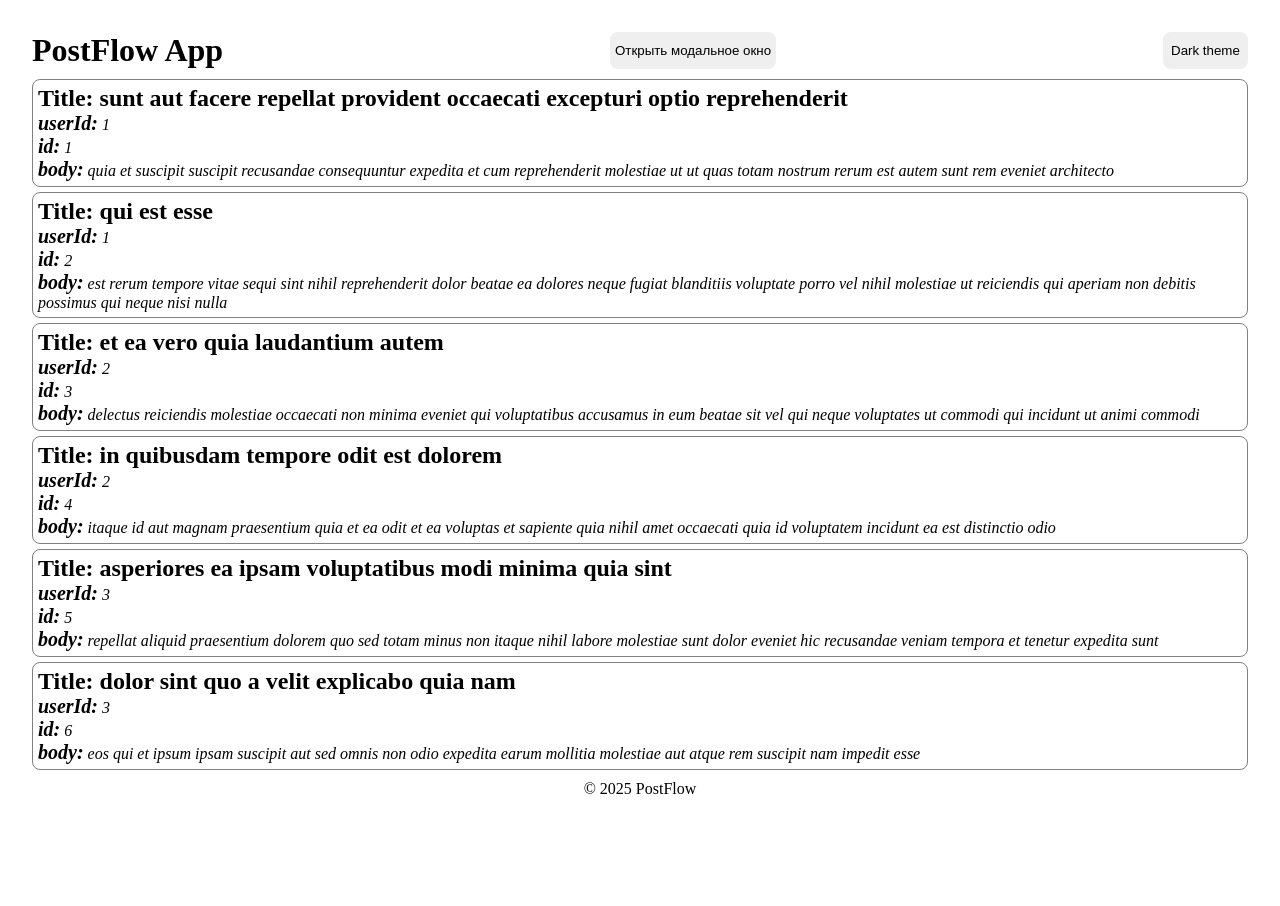
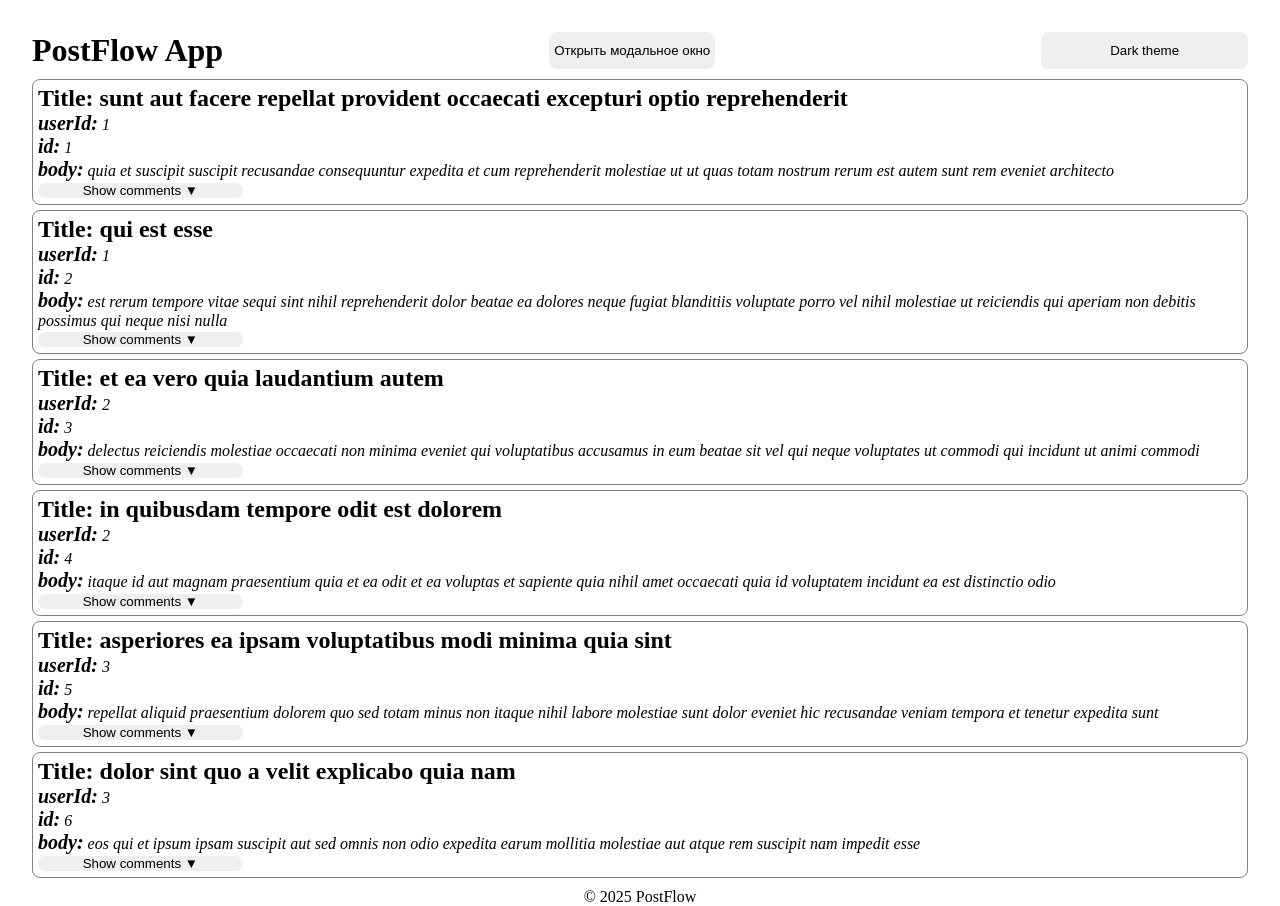
Before and after one commit to SterbenKiubi/PostFlow, a React (Vite) app in the folder my-app/: page /posts in a window 1280 px wide. Before the commit the page ends 800 px from the top, so only its background shows below. Built offline with nearby package versions, Linux system fonts and the light colour scheme.

Commit message:
feat: add collapsing/expanding comments

```diff
--- /dev/null
+++ b/my-app/src/entities/comment/CommentCard.module.css
@@ -0,0 +1,10 @@
+.commentContent {
+    border: 1px solid gray;
+    border-radius: 8px;
+    margin: 10px 0;
+    padding: 5px;
+}
+
+.commentEmail {
+    font-weight: bold;
+}
--- /dev/null
+++ b/my-app/src/entities/comment/CommentCard.tsx
@@ -0,0 +1,16 @@
+import type { Comment } from "../post/ui/PostCard";
+import styles from "./CommentCard.module.css";
+import type { FC } from "react";
+
+interface CommentCardProps {
+    comment: Comment;
+};
+
+export const CommentCard: FC<CommentCardProps> = ( { comment } ) => {
+    return (
+        <div className={styles.commentContent}>
+            <div className={styles.commentEmail}>{comment.email}</div>
+            <p>{comment.body}</p>
+        </div>
+    )
+};
--- a/my-app/src/entities/post/ui/PostCard.tsx
+++ b/my-app/src/entities/post/ui/PostCard.tsx
@@ -1,4 +1,7 @@
+import { useState } from "react";
 import styles from "./PostCard.module.css"
+import { Button } from "../../../shared/ui/Button/Button";
+import { CommentList } from "../../../widgets/CommentList/ui/CommentList";
 export interface Post {
     userId: number,
     id: number,
@@ -6,17 +9,38 @@ export interface Post {
     body: string
 };
 
-interface PostCardProps {
-    post: Post
+export interface Comment {
+    postId: number;
+    id: number;
+    name: string;
+    email: string;
+    body: string;
 };
 
-export const PostCard = ( { post }: PostCardProps ) => {
+interface PostCardProps {
+    post: Post;
+    comments: Comment[];
+};
+
+export const PostCard = ( { post, comments }: PostCardProps ) => {
+    const [isCommentsOpen, setIsCommentsOpen] = useState(false);
+
+    const toggleComments = () => {
+        setIsCommentsOpen(prev => !prev);
+    };
+
     return (
         <div className={styles.postCard}>
             <h2>Title: {post.title}</h2>
             <p><span>userId:</span> {post.userId}</p>
             <p><span>id:</span> {post.id}</p>
             <p><span>body:</span> {post.body}</p>
+            <Button onClick={toggleComments}>
+                {isCommentsOpen ? "Close comments ▲" : "Show comments ▼"}
+            </Button>
+            {isCommentsOpen
+            ? <CommentList comments={comments} />
+            : null}
         </div>
     )
 };
--- /dev/null
+++ b/my-app/src/shared/mocks/comments.ts
@@ -0,0 +1,60 @@
+import type { Comment } from "../../entities/post/ui/PostCard";
+
+export const mockComments: Comment[] = [
+    {
+        postId: 1,
+        id: 1,
+        name: 'id labore ex et quam laborum',
+        email: 'Eliseo@gardner.biz',
+        body: 'laudantium enim quasi est quidem magnam voluptate ipsam eos\ntempora quo necessitatibus\ndolor quam autem quasi\nreiciendis et nam sapiente accusantium',
+    },
+    {
+        postId: 1,
+        id: 2,
+        name: 'quo vero reiciendis velit similique earum',
+        email: 'Jayne_Kuhic@sydney.com',
+        body: 'est natus enim nihil est dolore omnis voluptatem numquam\net omnis occaecati quod ullam at\nvoluptatem error expedita pariatur\nnihil sint nostrum voluptatem reiciendis et',
+    },
+    {
+        postId: 2,
+        id: 3,
+        name: 'et fugit eligendi deleniti quidem qui sint nihil autem',
+        email: 'Presley.Mueller@myrl.com',
+        body: 'doloribus at sed quis culpa deserunt consectetur qui praesentium\naccusamus fugiat dicta\nvoluptatem rerum ut voluptate autem\nvoluptatem repellendus aspernatur dolorem in',
+    },
+    {
+        postId: 3,
+        id: 4,
+        name: 'fugit labore quia mollitia quas deserunt nostrum sunt',
+        email: 'Veronica_Goodwin@timmothy.net',
+        body: 'ut dolorum nostrum id quia aut est\nfuga est inventore vel eligendi explicabo quis consectetur\naut occaecati repellat id natus quo est\nut blanditiis quia ut vel ut maiores ea',
+    },
+    {
+        postId: 4,
+        id: 5,
+        name: 'perferendis temporibus delectus optio ea eum ratione dolorum',
+        email: 'Christine@ayana.info',
+        body: 'iste ut laborum aliquid velit facere itaque\nquo ut soluta dicta voluptate\nerror tempore aut et\nsequi reiciendis dignissimos expedita consequuntur libero sed fugiat facilis',
+    },
+    {
+        postId: 5,
+        id: 6,
+        name: 'aliquid rerum mollitia qui a consectetur eum sed',
+        email: 'Noemie@marques.me',
+        body: 'deleniti aut sed molestias explicabo\ncommodi odio ratione nesciunt\nvoluptate doloremque est\nnam autem error delectus',
+    },
+    {
+        postId: 6,
+        id: 7,
+        name: 'in deleniti sunt provident soluta ratione veniam quam praesentium',
+        email: 'Russel.Parker@kameron.io',
+        body: 'incidunt sapiente eaque dolor eos\nad est molestias\nquas sit et nihil exercitationem at cumque ullam\nnihil magnam et',
+    },
+    {
+        postId: 6,
+        id: 8,
+        name: 'doloribus quibusdam molestiae amet illum',
+        email: 'Francesco.Gleason@nella.us',
+        body: 'nisi vel quas ut laborum ratione\nrerum magni eum\nunde et voluptatem saepe\nvoluptas corporis modi amet ipsam eos saepe porro',
+    },
+];
--- a/my-app/src/shared/ui/Button/Button.module.css
+++ b/my-app/src/shared/ui/Button/Button.module.css
@@ -1,5 +1,5 @@
 .button {
-    width: 7%;
+    width: 17%;
     border-radius: 8px;
     border: none;
 }
--- /dev/null
+++ b/my-app/src/widgets/CommentList/ui/CommentList.module.css
@@ -0,0 +1,3 @@
+.commentList {
+    background-color: rgb(243, 241, 241);
+}
--- /dev/null
+++ b/my-app/src/widgets/CommentList/ui/CommentList.tsx
@@ -0,0 +1,18 @@
+import type { FC } from "react";
+import type { Comment } from "../../../entities/post/ui/PostCard";
+import { CommentCard } from "../../../entities/comment/CommentCard";
+import styles from "./CommentList.module.css";
+
+interface CommentListProps {
+    comments: Comment[];
+};
+
+export const CommentList: FC<CommentListProps> = ( { comments } ) => {
+    return (
+        <div className={styles.commentList}>
+            {comments.map((comment) => (
+                <CommentCard key={comment.id} comment={comment} />
+            ))}
+        </div>
+    );
+};
--- a/my-app/src/widgets/PostList/PostList.tsx
+++ b/my-app/src/widgets/PostList/PostList.tsx
@@ -4,15 +4,21 @@ import type { Post } from "../../entities/post/ui/PostCard";
 import { PostCard } from "../../entities/post/ui/PostCard";
 import styles from "./PostList.module.css";
 import { withLoading } from "../../shared/lib/hoc/withLoading";
+import { mockComments } from "../../shared/mocks/comments";
 
 export const PostListContent = () => {
     return (
         <div className={styles.postList}>
-            {mockPosts.map((post: Post) => (
-                <Fragment key={post.id}>
-                    <PostCard post={post} />
-                </Fragment>
-            ))}
+            {mockPosts.map((post: Post) => {
+
+                const postComments = mockComments.filter(comment => comment.postId === post.id);
+
+                return (
+                    <Fragment key={post.id}>
+                        <PostCard post={post} comments={postComments} />
+                    </Fragment>
+                );
+            })}
         </div>
     )
 };
```
